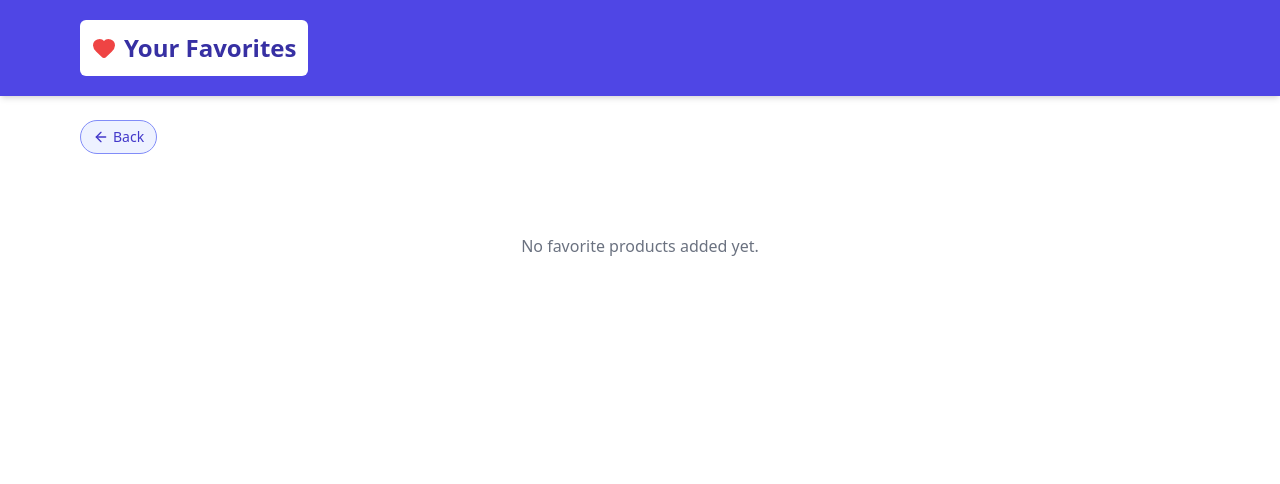
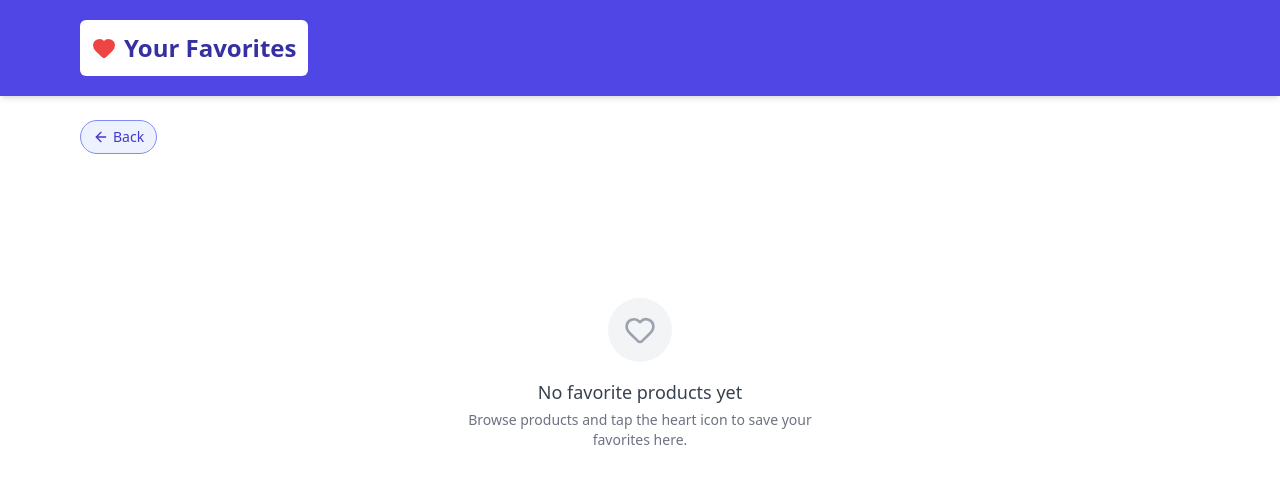
Before and after one commit to yuktika2000/Product-App, a React (Create React App) app: page /favorites in a window 1280 px wide. Shown: the top 484 px of the page. Built offline with nearby package versions, Linux system fonts and the light colour scheme.

Commit message:
Handled changes related to header UI in dashboard

```diff
--- a/src/pages/Dashboard.jsx
+++ b/src/pages/Dashboard.jsx
@@ -23,7 +23,7 @@ export const Header = ({
   return (
     <div className="bg-indigo-600 px-20 py-5 flex flex-col sm:flex-row items-center justify-between gap-4 shadow-md">
       {/* Left: Title */}
-      <h1 className="flex items-center font-medium bg-white text-indigo-800 rounded-md gap-2 p-3 text-xl sm:text-2xl font-bold text-white tracking-wide">
+      <h1 className="flex items-center font-medium bg-white text-indigo-800 rounded-md gap-2 p-3 text-xl sm:text-2xl font-bold tracking-wide">
         <ShoppingBag className="w-6 h-6" />
         Shop Now
       </h1>
--- a/src/pages/Favorites.jsx
+++ b/src/pages/Favorites.jsx
@@ -44,9 +44,20 @@ export default function Favorites() {
 
       <div className="grid grid-cols-1 sm:grid-cols-2 md:grid-cols-3 lg:grid-cols-4 gap-10 p-20">
         {favorites.length === 0 ? (
-          <p className="text-center col-span-full text-gray-500">
-            No favorite products added yet.
-          </p>
+          <div className="col-span-full flex flex-col items-center justify-center py-16 text-center">
+            <div className="mb-4 rounded-full bg-gray-100 p-4">
+              <Heart className="h-8 w-8 text-gray-400" />
+            </div>
+
+            <p className="text-lg font-medium text-gray-700">
+              No favorite products yet
+            </p>
+
+            <p className="mt-1 max-w-sm text-sm text-gray-500">
+              Browse products and tap the heart icon to save your favorites
+              here.
+            </p>
+          </div>
         ) : (
           favorites.map((product) => (
             <Link
```
